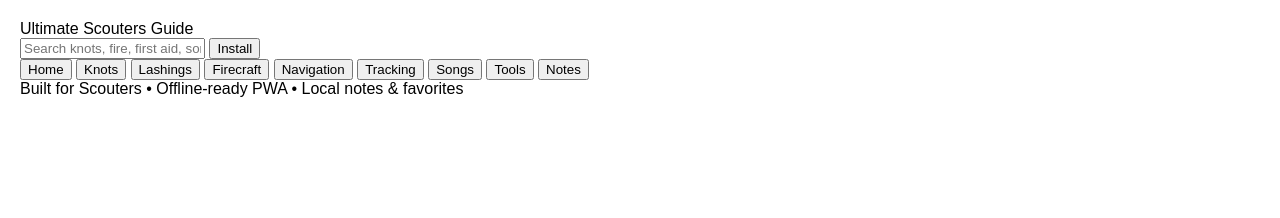
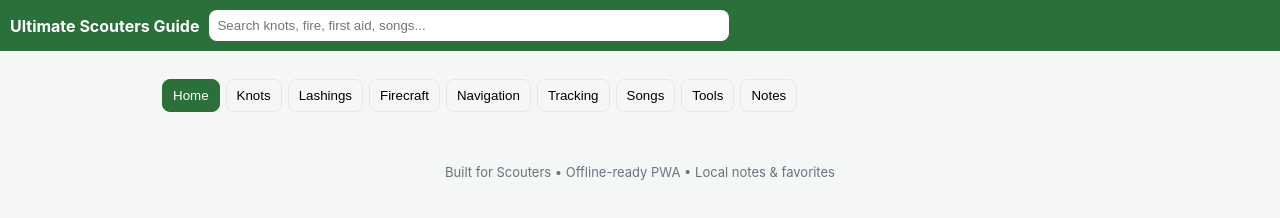
Before and after one commit to tony4294/Scoutsappbygpt, a plain HTML site: page index.html in a window 1280 px wide. Drawn offline with nearby package versions, Linux system fonts and the light colour scheme.

Commit message:
Update Style.css

```diff
--- a/Style.css
+++ b/Style.css
@@ -1,8 +1,20 @@
-body {
-  font-family: Arial, sans-serif;
-  margin: 20px;
-}
-
-h1, h2 {
-  color: darkgreen;
-}
+:root{--bg:#f4f7f6;--card:#fff;--accent:#2b6f3a;--muted:#6b7280}
+*{box-sizing:border-box}
+body{margin:0;font-family:Inter, system-ui, -apple-system, 'Segoe UI', Roboto, Arial;background:var(--bg);color:#042a14}
+.topbar{display:flex;gap:10px;align-items:center;padding:10px;background:var(--accent);color:white}
+.topbar .brand{font-weight:700}
+.topbar input{flex:1;padding:8px;border-radius:8px;border:none;max-width:520px}
+.container{max-width:980px;margin:16px auto;padding:12px}
+.tabs{display:flex;flex-wrap:wrap;gap:6px;margin-bottom:12px}
+.tabs button{background:transparent;border:1px solid rgba(0,0,0,0.06);padding:8px 10px;border-radius:8px;cursor:pointer}
+.tabs button.active{background:var(--accent);color:white;border-color:var(--accent)}
+.card{background:var(--card);padding:12px;border-radius:12px;box-shadow:0 1px 4px rgba(0,0,0,0.06);margin-bottom:12px}
+.grid{display:grid;grid-template-columns:repeat(auto-fit,minmax(240px,1fr));gap:12px}
+.knot-diagram{width:100%;height:200px;border-radius:8px;background:linear-gradient(180deg,#eef7ee,#ffffff);display:flex;align-items:center;justify-content:center;color:var(--muted)}
+#map{height:320px;border-radius:8px;overflow:hidden}
+.footer{padding:12px;text-align:center;color:var(--muted);font-size:13px}
+textarea{width:100%;min-height:160px;border-radius:8px;padding:8px;border:1px solid #e6eef6}
+.small{font-size:13px;color:var(--muted)}
+.btn{background:var(--accent);color:white;padding:8px 10px;border-radius:8px;border:none;cursor:pointer}
+.hidden{display:none}
+.content-area img{max-width:100%;border-radius:8px}
```
